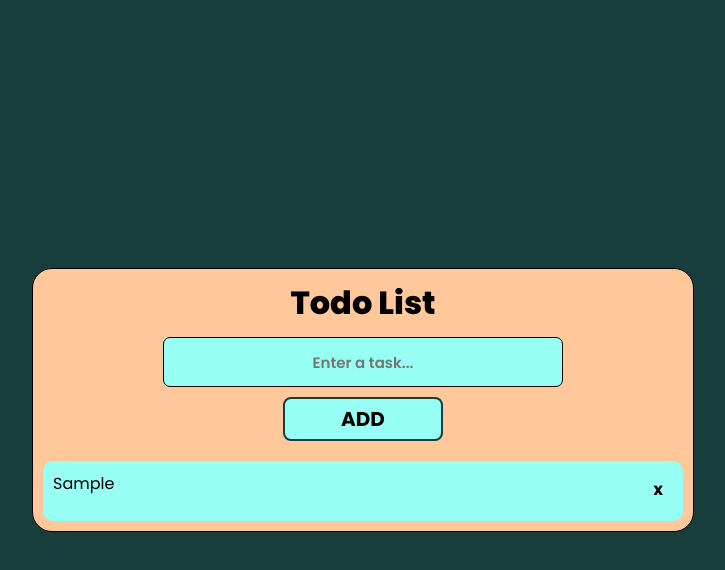
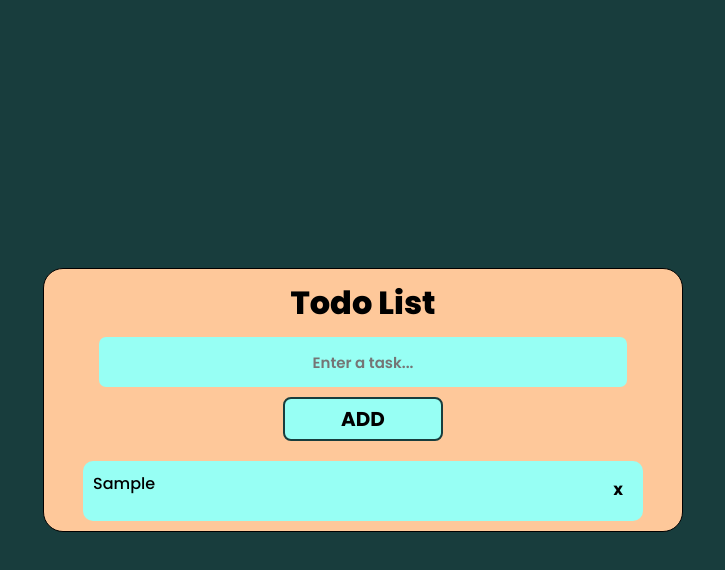
Before and after one commit to johnsenultra/Activity-12-TODO-list, a plain HTML site: page index.html in a window 1280 px wide. Both pictures are taken after typing "Sample" into the empty fields and a click on the button "ADD". Shown: the whole page, without its empty margins (277-1002 px from the left). Drawn offline with Linux system fonts and the light colour scheme.

Commit message:
added some changes on the width and list item

```diff
--- a/style.css
+++ b/style.css
@@ -18,9 +18,9 @@ body {
 }
 
 main {
-    width: auto;
+    width: 40rem;
     height: auto;
-    max-height: 40rem;
+    max-height: 45rem;
     background-color: #fec89a;
     border: 1px solid black;
     border-radius: 20px;
@@ -42,11 +42,11 @@ main {
     text-align: center;
     font-size: 15px;
     font-weight: 600;
-    width: 25rem;
+    width: 33rem;
     height: 50px;
     margin-top: 10px;
     padding: 5px 0px;
-    border: 1px solid black;
+    border: none;
     border-radius: 7px;
     outline: none;
     background: #97FFF4;
@@ -71,20 +71,21 @@ main {
 }
 
 #taskList li {
-    width: 40rem;
+    font-weight: 500;
+    width: 35rem;
     display: flex;
-    flex-direction: row;
     justify-content: space-between;
     margin: 10px;
     padding: 10px;
     border-radius: 10px;
     cursor: pointer;
+    overflow-wrap: break-word;
     background-color: #97FFF4;
 }
 
 #taskList button {
+    position: relative;
     padding: 10px;
-    margin-left: 20px;
     border: none;
     border-radius: 5px;
     background-color: #97FFF4;
@@ -97,9 +98,9 @@ main {
 }
 
 .done {
-    text-decoration: line-through;
+    text-decoration: line-through red;
     color: #183D3D;
-    background-color: #97FFF4
+    background-color: #85E6C5;
 }
 
 @media (max-width: 400px) {
@@ -109,4 +110,7 @@ main {
     #app input {
         width: 15rem;
     }
+    #taskList li {
+        width: 15rem;
+    }
 }
```
